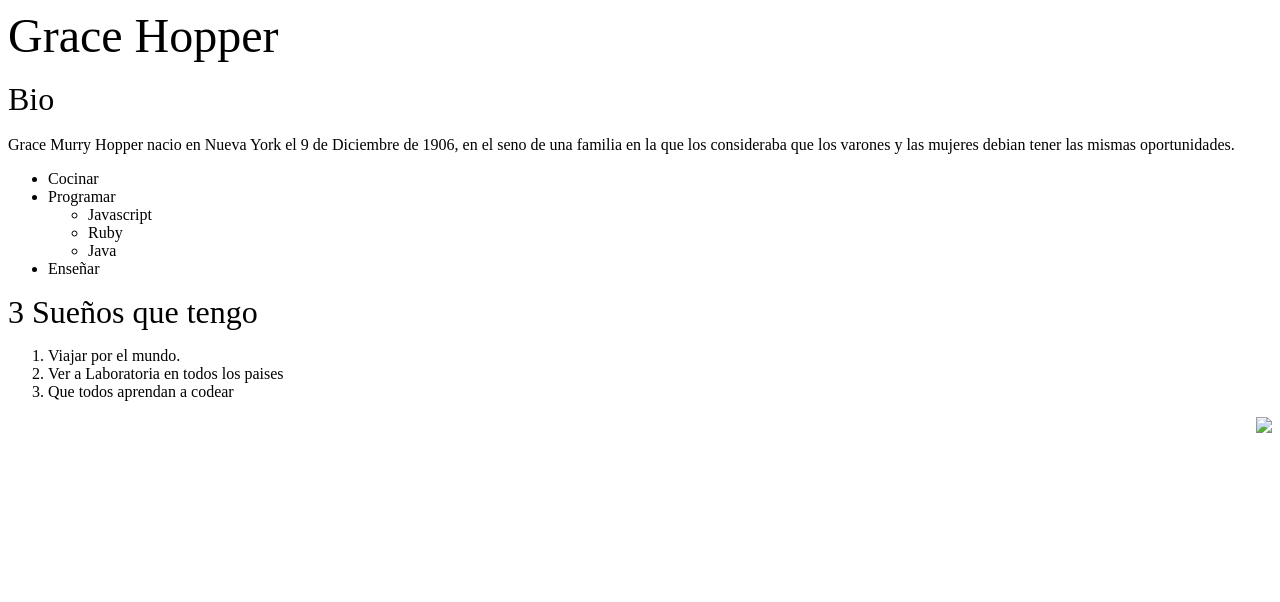
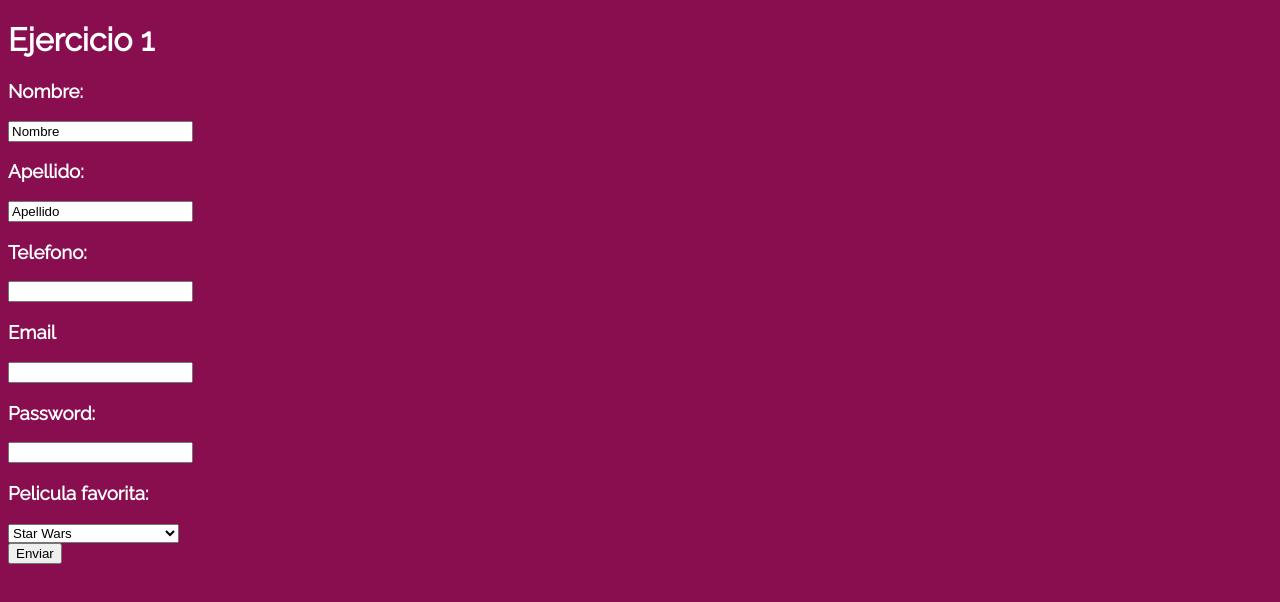
Before and after one commit to claussfrank/EjerciciosHTML, a plain HTML site: page index.html in a window 1280 px wide. Drawn offline with Linux system fonts and the light colour scheme.

Commit message:
Add files via upload

```diff
--- a/index.html
+++ b/index.html
@@ -1,41 +1,34 @@
 <!DOCTYPE html>
 <html>
-  <head>
-    <meta charset="utf-8">
-    <title> Grace Hopper </title>
-  </head>
-  <body>
-    <header style="font-size:3em"> Grace Hopper </header><br>
-      <div style="font-size:2em">
-        Bio
-      </div>
-      <div><br>
-        Grace Murry Hopper nacio en Nueva York el 9 de Diciembre de 1906, en el seno de  una familia en la que los
-        consideraba que los varones y las mujeres debian tener las mismas oportunidades.
-      </div>
-      <ul>
-        <li>Cocinar</li>
-        <li>Programar</li>
-          <ul>
-            <li>Javascript </li>
-            <li>Ruby</li>
-            <li>Java</li>
-          </ul>
-        <li>Enseñar</li>
-      </ul>
-      <div style="font-size:2em">
-        3 Sueños que  tengo
-      </div>
-        <ol>
-          <li>Viajar por el mundo.</li>
-          <li>Ver a Laboratoria en todos los paises</li>
-          <li>Que  todos aprendan a codear</li>
-        </ol>
-        <div align = "right">
+    <head>
+    <meta chaster"utf-8">
+    <title> Formulario </title>
+    <link href="https://fonts.googleapis.com/css?family=Raleway" rel="stylesheet">
+    </head>
+    <body style="background-color:#880E4F;
+                 font-family: 'Raleway', sans-serif;
+                 color:white">
 
-        <img src = "Grace_Hopper.jpg">
-        </div>
+        <h1> Ejercicio 1</h1>
+        <form>
+            <h3> Nombre:</h3>
+        <input type="text" value ="Nombre" required/>
+            <h3>Apellido:</h3>
+        <input type="text" value ="Apellido" required/>
+            <h3>Telefono:</h3>
+        <input type="text"/>
+            <h3>Email</h3>
+        <input type="email"/>
+            <h3>Password:</h3>
+        <input type="password" name ="pw" pattern=".{6,}" title="Tienes que ingresar 6 o más caracteres" required/>
+            <h3>Pelicula favorita:</h3>
+        <select value="Color favorito" required="">
+          <option value="">Star Wars</option>
+          <option value="">Star Trek</option>
+          <option value="">Guardians of The Galaxy </option>
+        </select><br>
+        <input type="submit" value="Enviar"/>
 
-
-  </body>
+        </form>
+    </body>
 </html>
```
